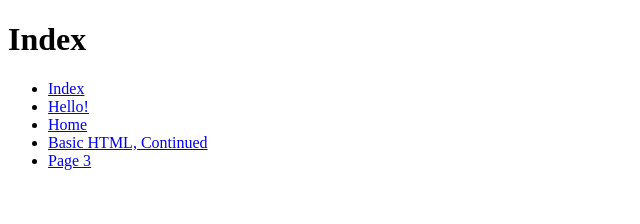
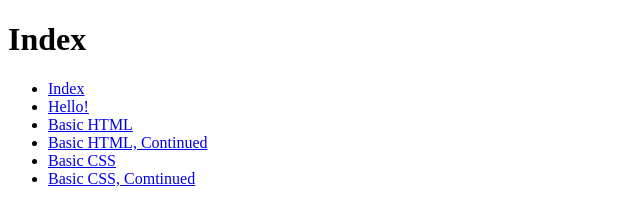
Before and after one commit to Ty13two/CTK301, a plain HTML site: page index.html in a window 1280 px wide. Shown: the whole page, without its empty margins (0-640 px from the left). Drawn offline with Linux system fonts and the light colour scheme.

Commit message:
Add files via upload

```diff
--- a/index.html
+++ b/index.html
@@ -9,7 +9,8 @@
     <ul>
       <li><a href="index.html">Index</a></li>
       <li><a href="HelloWorld.html">Hello!</a></li>
-      <li><a href="Basic.html">Home</a></li>
-      <li><a href="BasicCont.html">Basic HTML, Continued</a></li>
-      <li><a href="Page3.html">Page 3</a></li>
+      <li><a href="Lecture/Basic.html">Basic HTML</a></li>
+      <li><a href="Lecture/BasicCont.html">Basic HTML, Continued</a></li>
+      <li><a href="Lecture/BasicCSS.html">Basic CSS</a></li>
+      <li><a href="Lecture/MoreBasicCSS.html">Basic CSS, Comtinued</a></li>
     </ul>
```
Also changed, not shown: Assignment2/Assignment2.html (+2 -1 lines), Assignment2/Page2.html (+2 -1 lines), Assignment2/Page3.html (+1 -0 lines).
